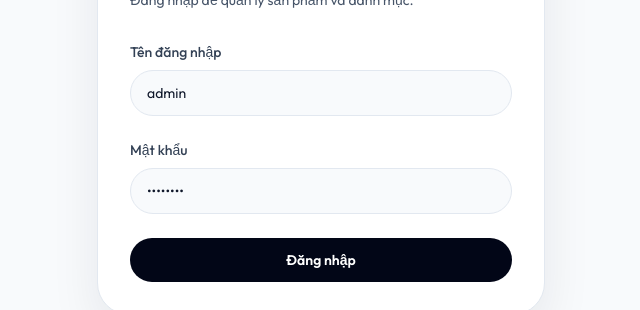
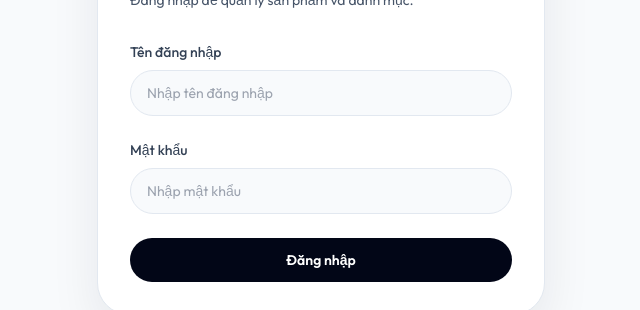
Before and after one commit to duongnhan28/web_kinhcl, a Next.js app in the folder apps/client/: page /admin/login in a window 1280 px wide. Shown: the part 286-596 px from the top of the page, without its empty margins (319-959 px from the left). Built offline with nearby package versions, Linux system fonts and the light colour scheme; no server answers.

Commit message:
fix: remove default credentials from admin login page for security

```diff
--- a/apps/client/app/admin/login/page.tsx
+++ b/apps/client/app/admin/login/page.tsx
@@ -8,8 +8,8 @@ import { useAuthStore } from '../../../hooks/useAuthStore';
 export default function AdminLoginPage() {
     const router = useRouter();
     const setToken = useAuthStore((state) => state.setToken);
-    const [username, setUsername] = useState('admin');
-    const [password, setPassword] = useState('admin123');
+    const [username, setUsername] = useState('');
+    const [password, setPassword] = useState('');
     const [error, setError] = useState('');
     const [loading, setLoading] = useState(false);
 
@@ -37,11 +37,11 @@ export default function AdminLoginPage() {
                 <form className="space-y-6" onSubmit={handleSubmit}>
                     <div>
                         <label className="mb-2 block text-sm font-medium text-slate-700">Tên đăng nhập</label>
-                        <input value={username} onChange={(e) => setUsername(e.target.value)} className="w-full rounded-3xl border border-slate-200 bg-slate-50 px-4 py-3 text-sm outline-none transition focus:border-slate-400" />
+                        <input value={username} onChange={(e) => setUsername(e.target.value)} placeholder="Nhập tên đăng nhập" className="w-full rounded-3xl border border-slate-200 bg-slate-50 px-4 py-3 text-sm outline-none transition focus:border-slate-400" />
                     </div>
                     <div>
                         <label className="mb-2 block text-sm font-medium text-slate-700">Mật khẩu</label>
-                        <input type="password" value={password} onChange={(e) => setPassword(e.target.value)} className="w-full rounded-3xl border border-slate-200 bg-slate-50 px-4 py-3 text-sm outline-none transition focus:border-slate-400" />
+                        <input type="password" value={password} onChange={(e) => setPassword(e.target.value)} placeholder="Nhập mật khẩu" className="w-full rounded-3xl border border-slate-200 bg-slate-50 px-4 py-3 text-sm outline-none transition focus:border-slate-400" />
                     </div>
                     {error && <p className="text-sm text-red-600">{error}</p>}
                     <button type="submit" disabled={loading} className="inline-flex w-full justify-center rounded-full bg-slate-950 px-5 py-3 text-sm font-semibold text-white transition hover:bg-slate-800 disabled:opacity-50">
```
